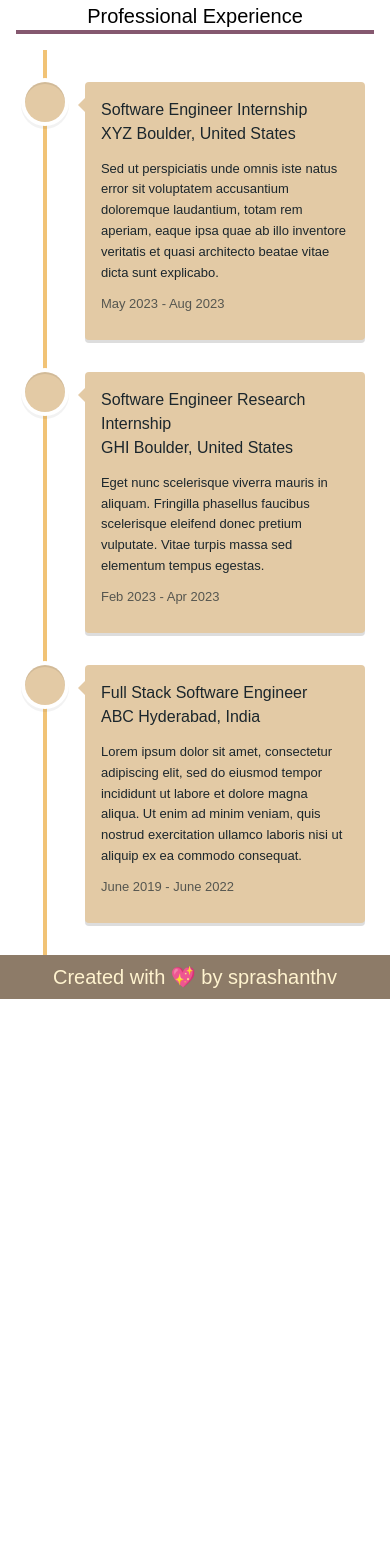
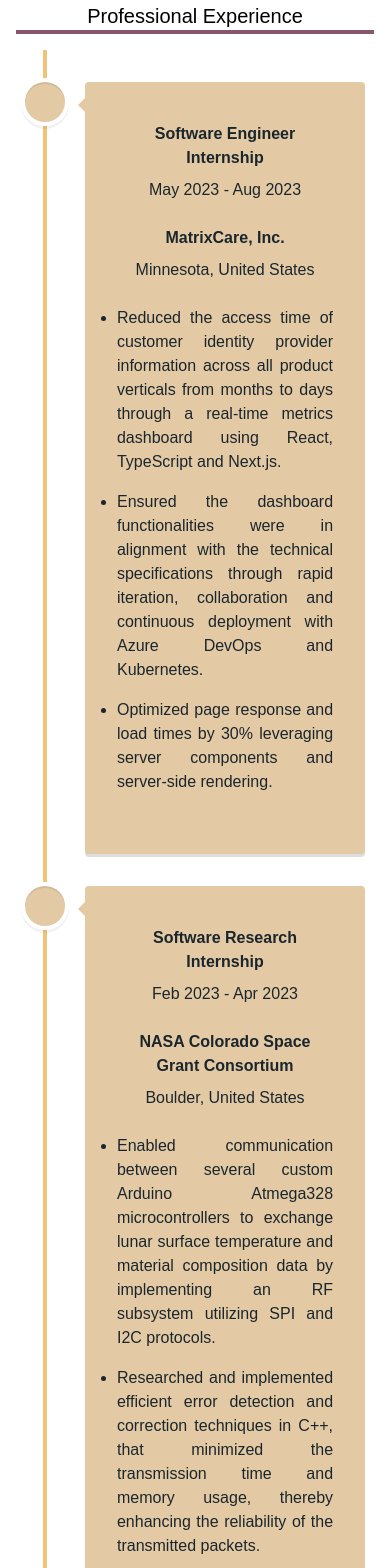
Before and after one commit to sprashanthv-dev/portfolio, a Next.js app: page / in a window 390 px wide. Shown: the part 1300-2868 px from the top of the page. Before the commit the page ends 2299 px from the top, so only its background shows below. Built offline with nearby package versions, Linux system fonts and the light colour scheme.

Commit message:
feat: Added work-exp content + tailwind styles

```diff
--- a/components/Timeline/Timeline.tsx
+++ b/components/Timeline/Timeline.tsx
@@ -23,6 +23,8 @@
   // TODO: styles, one for each timeline element
   const timelineItemConfig = uiConfig[0];
 
+  console.log('Data ', data);
+
   return (
     <VerticalTimeline
       animate={animate}
@@ -37,13 +39,24 @@
           contentStyle={timelineItemConfig.contentStyle}
           contentArrowStyle={timelineItemConfig.contentArrowStyle}
           iconStyle={timelineItemConfig.iconStyle}
-          date={item.period}
         >
-          <h3 className="vertical-timeline-element-title">{item.title}</h3>
-          <h4 className="vertical-timeline-element-subtitle">
-            {item.subtitle}
-          </h4>
-          <p>{item.description}</p>
+          <div className="flex flex-col items-center text-center m-4 md:m-2 md:text-xl md:flex-row md:justify-between md:text-left">
+            <span className="font-bold my-2 md:my-0">{item.position}</span>
+            <span>{item.period}</span>
+          </div>
+          <div className="flex flex-col items-center  m-4 md:m-2 md:text-xl md:flex-row md:justify-between">
+            <span className="font-bold my-2 text-center md:my-0 md:text-left">
+              {item.org}
+            </span>
+            <span>{item.location}</span>
+          </div>
+          <ul className="flex m-4 flex-col">
+            {item.description.map((elt, index) => (
+              <li key={index} className="list-disc text-justify my-2">
+                {elt}
+              </li>
+            ))}
+          </ul>
         </VerticalTimelineElement>
       ))}
     </VerticalTimeline>
--- a/public/data/work_ex/work_ex.json
+++ b/public/data/work_ex/work_ex.json
@@ -1,23 +1,37 @@
 [
   {
     "id": "1",
-    "title": "Software Engineer Internship",
-    "subtitle": "XYZ Boulder, United States",
-    "description": "Sed ut perspiciatis unde omnis iste natus error sit voluptatem accusantium doloremque laudantium, totam rem aperiam, eaque ipsa quae ab illo inventore veritatis et quasi architecto beatae vitae dicta sunt explicabo.",
-    "period": "May 2023 - Aug 2023"
+    "position": "Software Engineer Internship",
+    "period": "May 2023 - Aug 2023",
+    "org": "MatrixCare, Inc.",
+    "location": "Minnesota, United States",
+    "description": [
+      "Reduced the access time of customer identity provider information across all product verticals from months to days through a real-time metrics dashboard using React, TypeScript and Next.js.",
+      "Ensured the dashboard functionalities were in alignment with the technical specifications through rapid iteration, collaboration and continuous deployment with Azure DevOps and Kubernetes.",
+      "Optimized page response and load times by 30% leveraging server components and server-side rendering."]
   },
   {
     "id": "2",
-    "title": "Software Engineer Research Internship",
-    "subtitle": "GHI Boulder, United States",
-    "description": "Eget nunc scelerisque viverra mauris in aliquam. Fringilla phasellus faucibus scelerisque eleifend donec pretium vulputate. Vitae turpis massa sed elementum tempus egestas.",
-    "period": "Feb 2023 - Apr 2023"
+    "position": "Software Research Internship",
+    "period": "Feb 2023 - Apr 2023",
+    "org": "NASA Colorado Space Grant Consortium",
+    "location": "Boulder, United States",
+    "description": [
+      "Enabled communication between several custom Arduino Atmega328 microcontrollers to exchange lunar surface temperature and material composition data by implementing an RF subsystem utilizing SPI and I2C protocols.",
+      "Researched and implemented efficient error detection and correction techniques in C++, that minimized the transmission time and memory usage, thereby enhancing the reliability of the transmitted packets."
+    ]
   },
   {
     "id": "3",
-    "title": "Full Stack Software Engineer",
-    "subtitle": "ABC Hyderabad, India",
-    "description": "Lorem ipsum dolor sit amet, consectetur adipiscing elit, sed do eiusmod tempor incididunt ut labore et dolore magna aliqua. Ut enim ad minim veniam, quis nostrud exercitation ullamco laboris nisi ut aliquip ex ea commodo consequat.",
-    "period": "June 2019 - June 2022"
+    "position": "Full Stack Software Engineer",
+    "period": "June 2019 - June 2022",
+    "org": "Vassar Labs",
+    "location": "Hyderabad, India",
+    "description": [
+      "Streamlined the supply chain operations of a leading US manufacturing firm by interfacing Angular UI components with a smart artificial intelligence powered platform. It reduced the order escalations leading to a 20% increase in operational efficiency.",
+      "Led a team of five people in revamping the legacy Identity and Access Management (IAM) system with custom Keycloak flows, OTP integration, captcha support, and two-factor authentication, leading to a 15% uptick in user engagement.",
+      "Designed and developed a table library using Angular that supported sorting, filtering, pagination, and reordering of rows and columns. It promoted code reusability and reduced future development efforts across all projects by 40%.",
+      "Provided granular access control for a single customer to manage users across multiple products through custom authorization rules and implementation of business services with Spring Boot and Angular."
+    ]
   }
 ]
```
Also changed, not shown: interfaces/index.tsx (+5 -3 lines).
